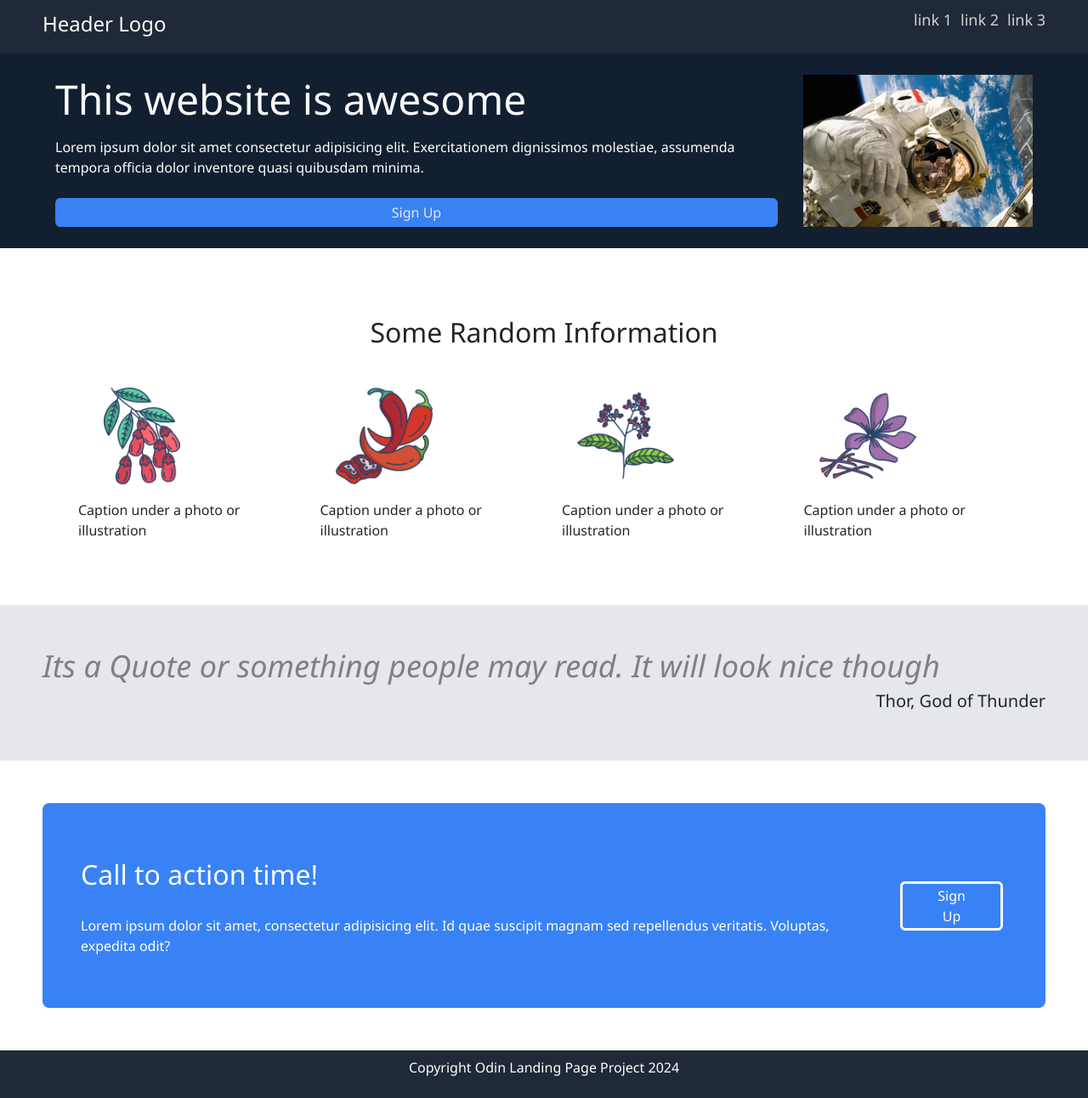
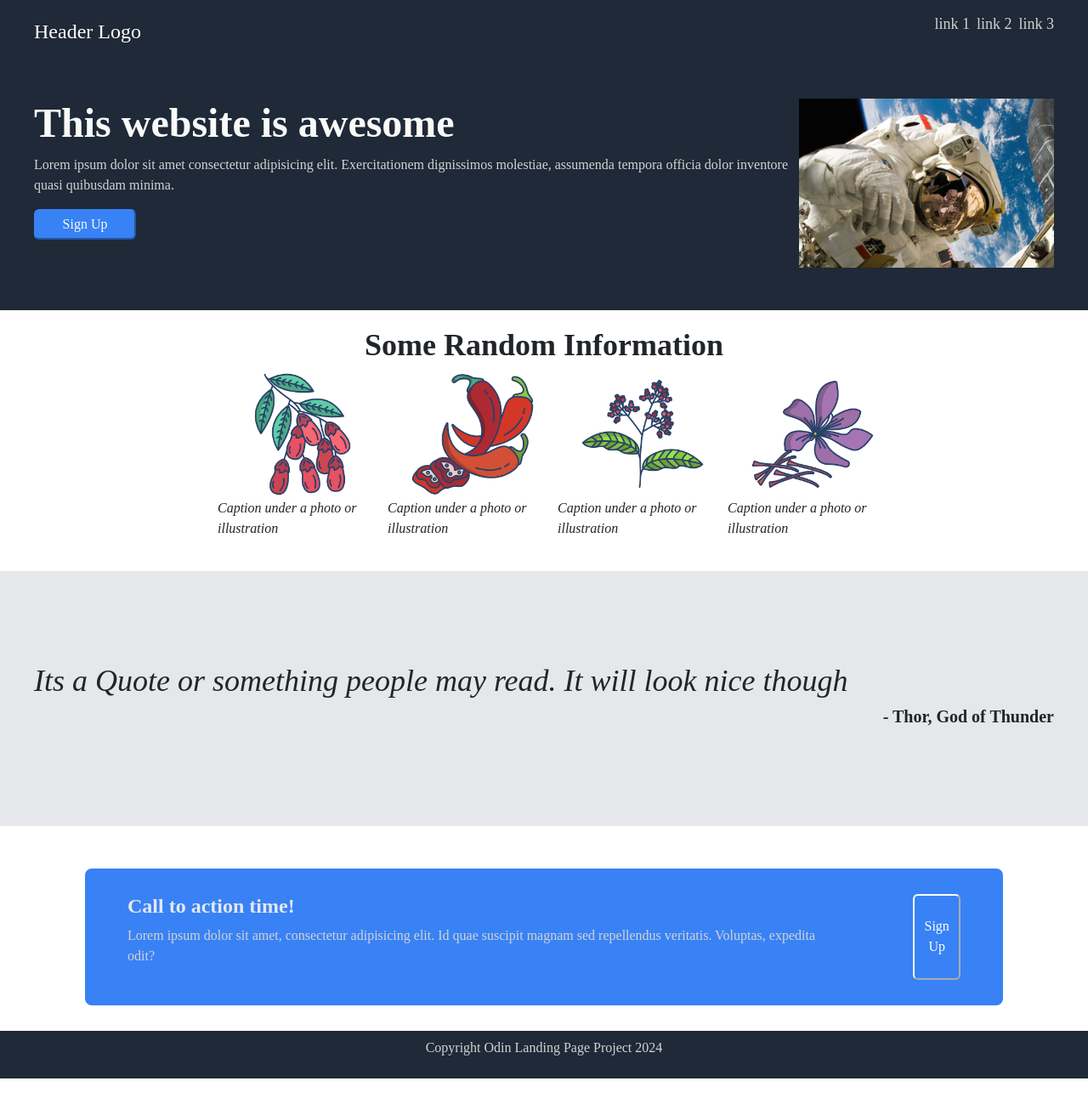
Before and after one commit to ogcpy/Odin-Landing-Page-Project, a plain HTML site: page index.html in a window 1280 px wide. Shown: the whole page at 85% size. After the commit the page ends 1269 px from the top, so only its background shows below. Drawn offline with nearby package versions, Linux system fonts and the light colour scheme.

Commit message:
finsihed the landing page with styling

```diff
--- a/index.html
+++ b/index.html
@@ -2,7 +2,7 @@
 <html lang="en">
 <head>
     <meta charset="UTF-8">
-    <meta name="viewport" content="width=device-width, initial-svcale=1.0">
+    <meta name="viewport" content="width=device-width, initial-scale=1.0">
     <title>Odin Landing Page</title>
     <link href="https://cdn.jsdelivr.net/npm/bootstrap@5.2.3/dist/css/bootstrap.min.css" rel="stylesheet">
 <script src="https://cdn.jsdelivr.net/npm/bootstrap@5.2.3/dist/js/bootstrap.bundle.min.js"></script>
@@ -12,13 +12,13 @@
     <header>
         <div class="logo">Header Logo</div>
 
-        <div class="header-links">
-            <ul>
-                <li>link 1</li>
-                <li>link 2</li>
-                <li>link 3</li>
-            </ul>
-        </div>
+
+        <ul class="top-links">
+            <li><a href="#">link 1</a></li>
+            <li><a href="#">link 2</a></li>
+            <li><a href="#">link 3</a></li>
+        </ul>
+
 
     </header>
 
@@ -27,7 +27,7 @@
         <div class="banner">
             <h1>This website is awesome</h1>
             <p>Lorem ipsum dolor sit amet consectetur adipisicing elit. Exercitationem dignissimos molestiae, assumenda tempora officia dolor inventore quasi quibusdam minima.</p>
-            <button class="signup">Sign Up</button>
+            <button class="signup-top">Sign Up</button>
         </div>
 
         <img src="/astro.jpg" alt="#" width="300px">
@@ -38,30 +38,27 @@
 
         <h2>Some Random Information</h2>
 
-        <div class="cards">
-
-            <ul>
-                <li><img src="/barberry.png" alt="#" width="150px">Caption under a photo or illustration</li>
-                <li><img src="/chilli.png" alt="#" width="150px">Caption under a photo or illustration</li>
-                <li><img src="/pepper.png" alt="#" width="150px">Caption under a photo or illustration</li>
-                <li><img src="/saffron.png" alt="#" width="150px">Caption under a photo or illustration</li>
+            <ul class="cards">
+                <li class="image"><img src="/barberry.png" alt="#" width="150px">Caption under a photo or illustration</li>
+                <li class="image"><img src="/chilli.png" alt="#" width="150px">Caption under a photo or illustration</li>
+                <li class="image"><img src="/pepper.png" alt="#" width="150px">Caption under a photo or illustration</li>
+                <li class="image"><img src="/saffron.png" alt="#" width="150px">Caption under a photo or illustration</li>
             </ul>
 
-        </div>
 
     </div>
 
     <div class="quote">
 
         <h3>Its a Quote or something people may read. It will look nice though</h3>
-        <h5>Thor, God of Thunder</h5>
+        <h5>- Thor, God of Thunder</h5>
 
     </div>
 
-    <div class="calltoaction">
+    <div class="cta">
 
         <div class="banner">
-            <h2>Call to action time!</h2>
+            <h4>Call to action time!</h4>
             <p>Lorem ipsum dolor sit amet, consectetur adipisicing elit. Id quae suscipit magnam sed repellendus veritatis. Voluptas, expedita odit? </p>
         </div>
         <button class="signup2">Sign Up</button>
--- a/style.css
+++ b/style.css
@@ -1,140 +1,162 @@
 * {
     padding: 0;
     margin: 0;
-    font-family: 'Segoe UI', Tahoma, Geneva, Verdana, sans-serif;
+    font-family:'Times New Roman', Times, serif;
+
 }
 
 header {
+    background-color: #1f2937;
+    color: white;
     display: flex;
     justify-content: space-between;
-    background-color: #1f2937;
-    color: white;
-    padding: 10px 50px;
+    padding: 15px 40px 8px 40px;
+    align-items: center;
 }
 
-body {
+ul {
+    list-style: none;
+}
+
+.image {
     display: flex;
     flex-direction: column;
-    justify-content: space-between;
-    flex-wrap: wrap;
-    align-content: flex-start;
-}
-
-img {
-    display: flex;
-    justify-content: space-between;
-    padding: 15px;
+    align-items: center;
+    width: 200px;
+    height: 200px;
+    font-style: italic;
+    font-weight: light;
 }
 
 a {
     text-decoration: none;
+    color: lightgrey;
+}
+
+a:hover {
+    color: #3882f6;
+}
+
+
+
+p {
+    color: lightgrey;
 }
 
 h1 {
-    font-weight: extra-bold;
     font-size: 48px;
+    font-weight: bolder;
     color: #f9faf8;
 }
 
-.signup {
-    background-color: #3882f6;
+h2 {
+
+    font-size: 36px;
+    font-weight: bolder;
+}
+
+h3 {
+    font-size: 36px;
+    font-weight: lighter;
+    font-style: italic;
+    justify-content: flex-start;
+}
+
+h4 {
     color: #e5e7eb;
-    padding: 5px;
-    border-radius: 6px;
-    border: #3882f6;
+    font-weight: bold;
+}
+
+h5 {
+    font-weight: bolder;
+    display: flex;
+    justify-content: flex-end;
+}
+
+.top-links {
+    display: flex;
+    gap: 8px;
+    font-size: 18px;
+
 }
 
 .logo {
     font-size: 24px;
-    color: #f9faf8;
-}
-
-.header-links {
-    font-size: 18px;
-    color: lightgrey;
-}
-
-.header-links, ul {
-    display: flex;
-    gap: 10px;
-    list-style: none;
 }
 
 .top {
+    background-color: #1f2937;
+    color: white;
     display: flex;
-    justify-content: space-between;
-    background-color: #121f30;
-    padding: 10px 50px;
+    padding: 50px 40px 50px 40px;
+    gap: 2px;
+}
+
+.signup-top {
+    background-color: #3882f6;
+    border-color: #3882f6;
+    color: #f9faf8;
+    padding: 4px 20px;
+    border-radius: 6px;
+    width: 120px
+}
+
+.signup-top:hover {
+    color: pink;
 }
 
 .banner {
     display: flex;
     flex-direction: column;
-    justify-content: space-between;
-    color: white;
-    padding: 15px;
 }
 
 .middle {
     display: flex;
     flex-direction: column;
     align-items: center;
-    justify-content: space-between;
-    padding: 50px;
-    margin: 10px;
+    padding: 20px 0 20px 0;
+
+}
+
+.cards {
+    display: flex;
 }
 
 .quote {
+    height: 300px;
     background-color: #e5e7eb;
     display: flex;
     flex-direction: column;
-    padding: 50px;
+    justify-content: center;
+    padding: 50px 40px 50px 40px ;
 }
 
-h2 {
-    padding: 20px 0;
-}
-h3 {
+.cta {
+    background-color: #3882f6;
+    margin: 50px 100px 30px 100px;
+    padding: 30px 50px 30px 50px;
     display: flex;
-    justify-content: flex-start;
-    flex-wrap: wrap;
-    font-size: 36px;
-    font-weight: lighter;
-    font-style: italic;
-    color: gray;
+    justify-content: space-between;
+    gap: 100px;
+    border-radius: 8px;
 }
 
-h5 {
-    display: flex;
-    justify-content: flex-end;
+.signup2 {
+    background-color: #3882f6;
+    border-color: white;
+    color: white;
+    border-radius: 6px;
 }
-.calltoaction {
-    display: flex;
-    justify-content: space-between;
-    align-items: center;
-    background-color: #3882f6;
-    border-radius: 8px;
-    margin: 50px;
-    padding: 30px;
 
+.signup2:hover {
+    color: pink;
 }
 
 footer {
+    background-color: #1f2937;
+    color: #e5e7eb;
     display: flex;
+    align-items: center;
     justify-content: center;
-    align-items: center;
-    background-color: #1f2937;
-    color: white;
     padding: 8px;
 }
-
-
-.signup2 {
-    background-color: #3882f6;
-    color: white;
-    border-radius: 6px;
-    border: white;
-    border-style: solid;
-    margin: 5px 20px;
-    padding: 2px 30px;
-}
```
